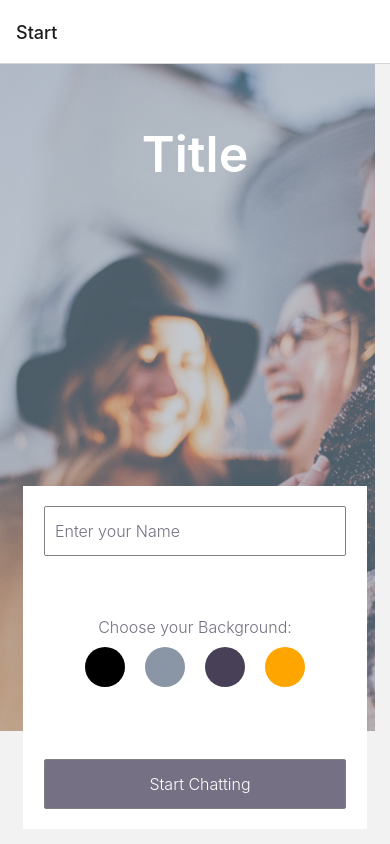
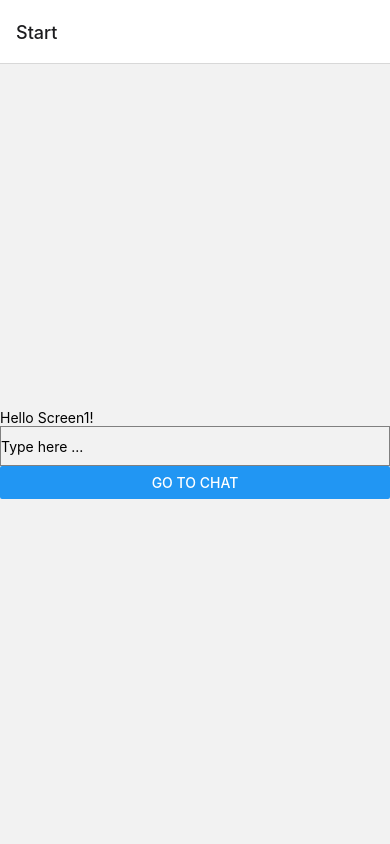
Before and after one commit to DerWalli/Chat-App, a React Native app: screen /Start in a window 390 px wide. Built offline with nearby package versions, Linux system fonts and the light colour scheme.

Commit message:
Implemented GiftedChat

```diff
--- a/App.js
+++ b/App.js
@@ -1,9 +1,7 @@
-import React, { Component } from 'react';
-import { StatusBar } from 'expo-status-bar';
-import { StyleSheet, Text, View, TextInput } from 'react-native';
 // import the screens
 import Start from './components/Start';
 import Chat from './components/Chat';
+
 // import react Navigation
 import { NavigationContainer } from '@react-navigation/native';
 import { createNativeStackNavigator } from '@react-navigation/native-stack';
@@ -31,12 +29,3 @@ const App = () => {
 }
 
 export default App;
-
-const styles = StyleSheet.create({
-  container: {
-    flex: 1,
-    backgroundColor: '#fff',
-    alignItems: 'center',
-    justifyContent: 'center',
-  },
-});
--- a/components/Chat.js
+++ b/components/Chat.js
@@ -1,18 +1,77 @@
-import React from "react";
-import { View, Text, Button } from "react-native";
+import { useState, useEffect } from "react";
+import { StyleSheet, View, KeyboardAvoidingView, Platform } from 'react-native';
+import { GiftedChat, Bubble } from "react-native-gifted-chat";
 
-export default class Chat extends React.Component {
-    componentDidMount(){
-        let name = this.props.route.params.name;
-        this.props.navigation.setOptions({ title: name });
-    }
 
-    render() {
-        let color = this.props.route.params.color;
-        return (
-            <View style={{flex:1, justifyContent: 'center', alignItems: 'center', backgroundColor: color}}>
-                <Text>Hello Chat</Text>
-            </View>
-        )
-    }
+
+const Chat = ({ route, navigation }) => {
+  const { name } = route.params;
+  const [messages, setMessages] = useState([]);
+  const onSend = (newMessages) => {
+   setMessages(previousMessages => GiftedChat.append(previousMessages, newMessages))
+  }
+
+  const renderBubble = (props) => {
+    return <Bubble
+      {...props}
+      wrapperStyle={{
+        right: {
+          backgroundColor: "#000"
+        },
+        left: {
+          backgroundColor: "#FFF"
+        }
+      }}
+    />
+  }
+
+
+  useEffect(() => {
+    setMessages([
+      {
+        _id: 1,
+        text: "Hi Dev",
+        createdAt: new Date(),
+        user: {
+          _id: 2,
+          name: "React Native",
+          avatar: "https://placeimg.com/140/140/any",
+        },
+      },
+      {
+        _id: 2,
+        text: "You've entered the Chat",
+        createdAt: new Date(),
+        system: true,
+      },
+    ]);
+  }, []);
+
+
+  useEffect(() => {
+    navigation.setOptions({ title: name })
+  }, []);
+
+  return (
+    <View style={styles.container}>
+    <GiftedChat
+      messages={messages}
+      renderBubble={renderBubble}
+      onSend={messages => onSend(messages)}
+      user={{
+        _id: 1
+      }}
+    />
+    { Platform.OS === 'android' ? <KeyboardAvoidingView behavior="height" /> : null }
+  </View>
+  )
+
 }
+
+const styles = StyleSheet.create({
+  container: {
+    flex: 1
+  }
+});
+
+export default Chat;
--- a/components/Start.js
+++ b/components/Start.js
@@ -1,155 +1,39 @@
-import React from 'react';
-import { View, Text, Button, TextInput, StyleSheet, ImageBackground, TouchableOpacity } from 'react-native';
+import { useState } from "react";
+import { StyleSheet, Text, TextInput, View, Button } from "react-native";
 
-const backgroundColors = {
-    black: { backgroundColor: '#000000'},
-    grey: { backgroundColor: '#8a95a5'},
-    purple: { backgroundColor: '#474056'},
-    orange: { backgroundColor: '#ffa500'}
-}
 
-export default class Start extends React.Component {
+const Start = ({ navigation }) => {
+  const [name, setName] = useState('');
 
-    constructor(props) {
-        super(props);
-        this.state = { name: '', color: ''};
-    }
-    render () {
-        const { black, grey, purple, orange} = backgroundColors;
   return (
     <View style={styles.container}>
-                <ImageBackground
-                  source={require('../assets/Background-Image.png')}
-                  style={[styles.container, styles.image]}
-                >
-
-                  <Text style={styles.title} >Title</Text>
-
-                  <View style={styles.inputBox} >
+        <Text>Hello Screen1!</Text>
         <TextInput
-                       style={styles.nameBox}
-                       onChangeText={(name) => this.setState({ name })}
-                       value={this.state.name}
-                       placeholder='Enter your Name'
+          style={styles.nameTextInput}
+          onChangeText={setName}
+          value={name}
+          placeholder="Type here ..."
         />
-
-                      <View>
-                        <Text style={styles.colorSelector} >Choose your Background:</Text>
-                        <View style={styles.colorWrapper}>
-                            <TouchableOpacity style={[styles.color, black]}
+        <Button
+          title="Go to Chat"
           onPress={() =>
-                              this.setState({ color: black.backgroundColor })
-                              }
-                            />
-
-                            <TouchableOpacity style={[styles.color, grey]}
-                              onPress={() =>
-                              this.setState({ color: grey.backgroundColor })
-                              }
-                            />
-
-                            <TouchableOpacity style={[styles.color, purple]}
-                              onPress={() =>
-                              this.setState({ color: purple.backgroundColor })
-                              }
-                            />
-
-                            <TouchableOpacity style={[styles.color, orange]}
-                              onPress={() =>
-                              this.setState({ color: orange.backgroundColor })
+            navigation.navigate("Chat", { name })
           }
         />
       </View>
-                      </View>
-                      <TouchableOpacity
-                        style={[styles.nameBox, styles.chatBox]}
-                       // title='Go to Chat'
-                        onPress={() =>
-                        this.props.navigation.navigate('Chat',
-                        {
-                             name: this.state.name,
-                             color: this.state.color
-                        })
-                        }
-                        >
-                            <Text style={[styles.colorSelector, styles.chatBoxText]} >
-                                Start Chatting
-                            </Text>
-                        </TouchableOpacity>
-                  </View>
-                </ImageBackground>
-            </View>
-        )
-    }
+  );
 }
 
 const styles = StyleSheet.create({
   container: {
     flex: 1,
+    justifyContent: "center"
   },
+  nameTextInput: {
+    height: 40,
+    borderColor: "gray",
+    borderWidth: 1
+  }
+});
 
-    image: {
-        flexDirection: 'column',
-        justifyContent: 'space-between',
-        alignItems: 'center'
-    },
-
-    title: {
-        color: '#fff',
-        fontSize: 50,
-        fontWeight: '600',
-        marginTop: 60
-    },
-
-    inputBox: {
-        backgroundColor: '#fff',
-        marginBottom: 15,
-        height: '44%',
-        width: '88%',
-        alignItems: 'center',
-        justifyContent: 'space-between',
-        paddingVertical: 20
-    },
-
-    nameBox: {
-       height: 50,
-       width: '88%',
-       borderColor: 'grey',
-       borderWidth: 1,
-       borderRadius: 2,
-       color: '#757083',
-       opacity: 50,
-       fontSize: 16,
-       fontWeight: '300',
-       paddingLeft: 10
-    },
-
-    colorSelector: {
-        textAlign: 'center',
-        fontSize: 16,
-        fontWeight: '300',
-        color: '#757083',
-        opacity: 100
-    },
-
-   colorWrapper: {
-    flexDirection: 'row'
-   },
-
-   color: {
-    width: 40,
-    height: 40,
-    borderRadius: 20,
-    margin: 10
-   },
-
-    chatBox: {
-        backgroundColor: '#757083',
-        justifyContent: 'center'
-    },
-
-    chatBoxText: {
-        color: '#fff',
-        fontWeight: '300'
-    }
-})
+export default Start;
--- a/package.json
+++ b/package.json
@@ -15,8 +15,9 @@
     "expo-status-bar": "~1.4.4",
     "react": "18.2.0",
     "react-native": "0.71.3",
-    "react-native-screens": "~3.20.0",
-    "react-native-safe-area-context": "4.5.0"
+    "react-native-gifted-chat": "^2.0.0",
+    "react-native-safe-area-context": "4.5.0",
+    "react-native-screens": "~3.20.0"
   },
   "devDependencies": {
     "@babel/core": "^7.20.0"
```
Also changed, not shown: 1 other file (tests, documents, lock files or other folders). Lines whose indentation alone changed are shown as unchanged.
